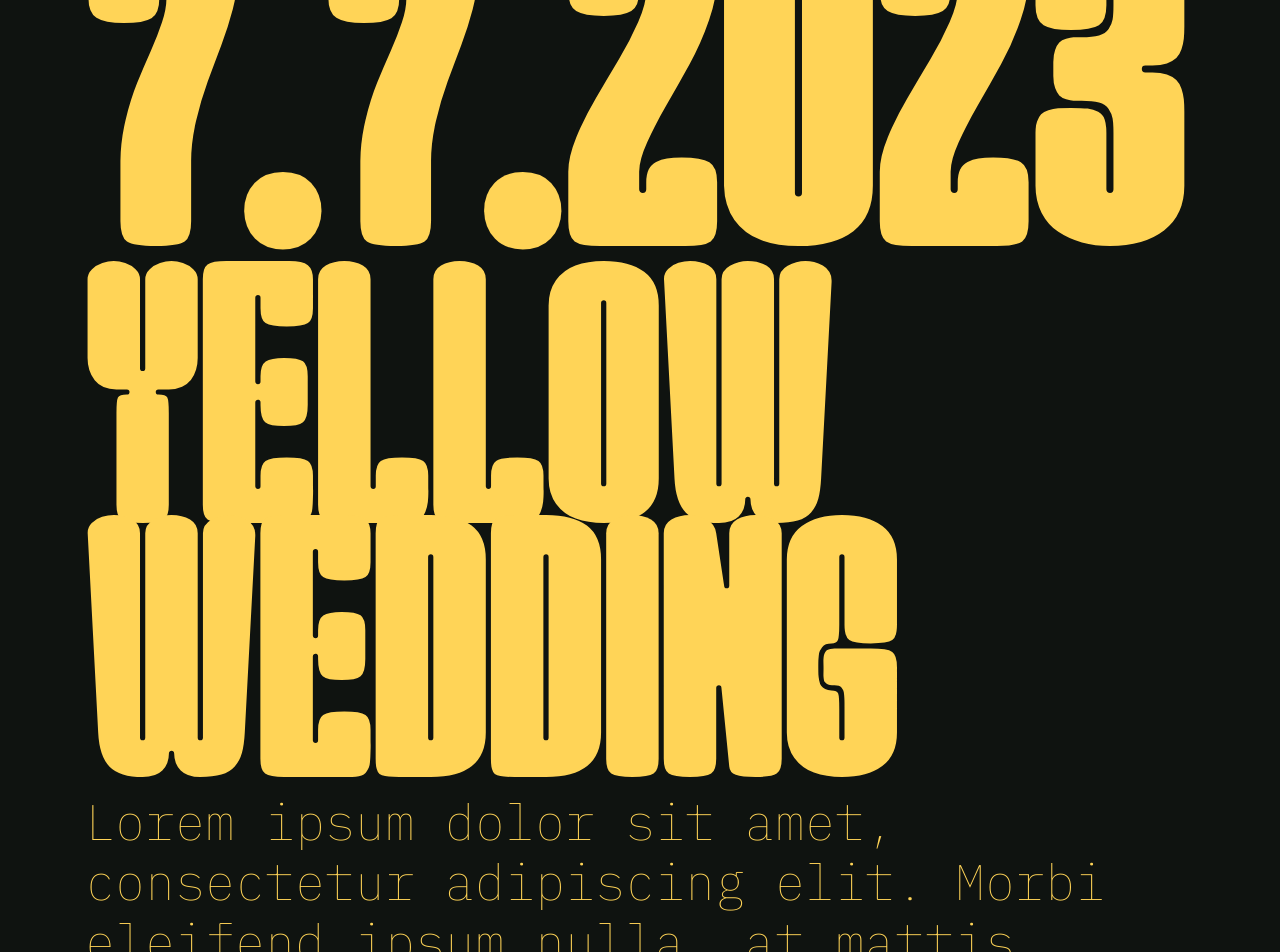
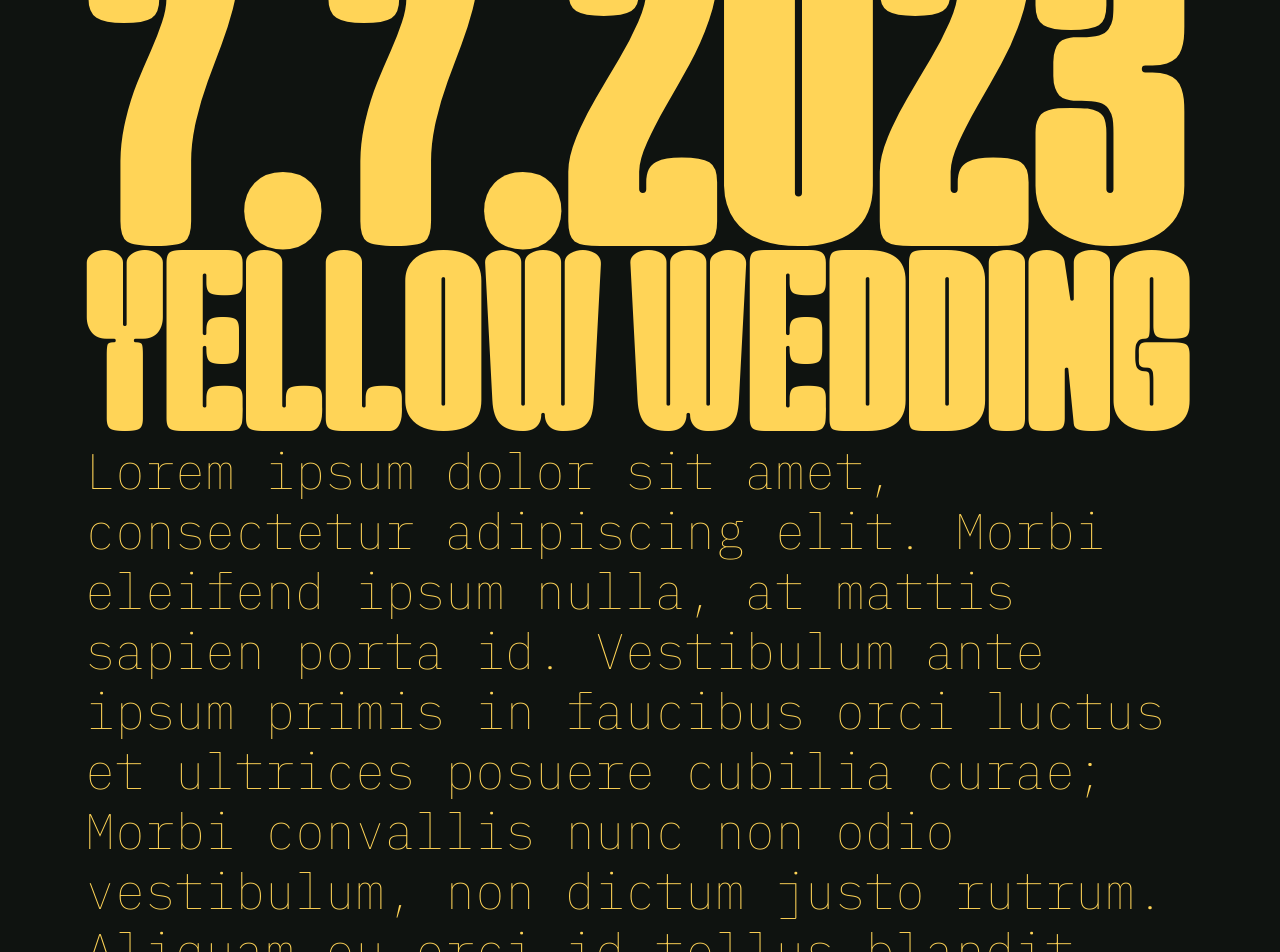
Before and after one commit to robcleaton/yellow-wedding, a Jekyll site: the page built from landing-2.html, in a window 1280 px wide. Shown: the part 382-1334 px from the top of the page. Built offline with Jekyll 4.4.1, drawn with Linux system fonts in a browser that asks for light colours; some web fonts are replaced.

```diff
--- a/landing-2.html
+++ b/landing-2.html
@@ -37,6 +37,13 @@ title: Yellow Wedding | Rob & Daisy 7.7.23
   }
 
   h3 {
+    font-family: good_girl_trialregular;
+    text-transform: uppercase;
+    font-size: 181px;
+    word-spacing: -1.2rem;
+    line-height: 169px;
+  }
+  h4 {
     font-size: 50px;
   }
   @font-face {
```
Also changed, not shown: other parts of landing-2.html (+2 -3 lines).
